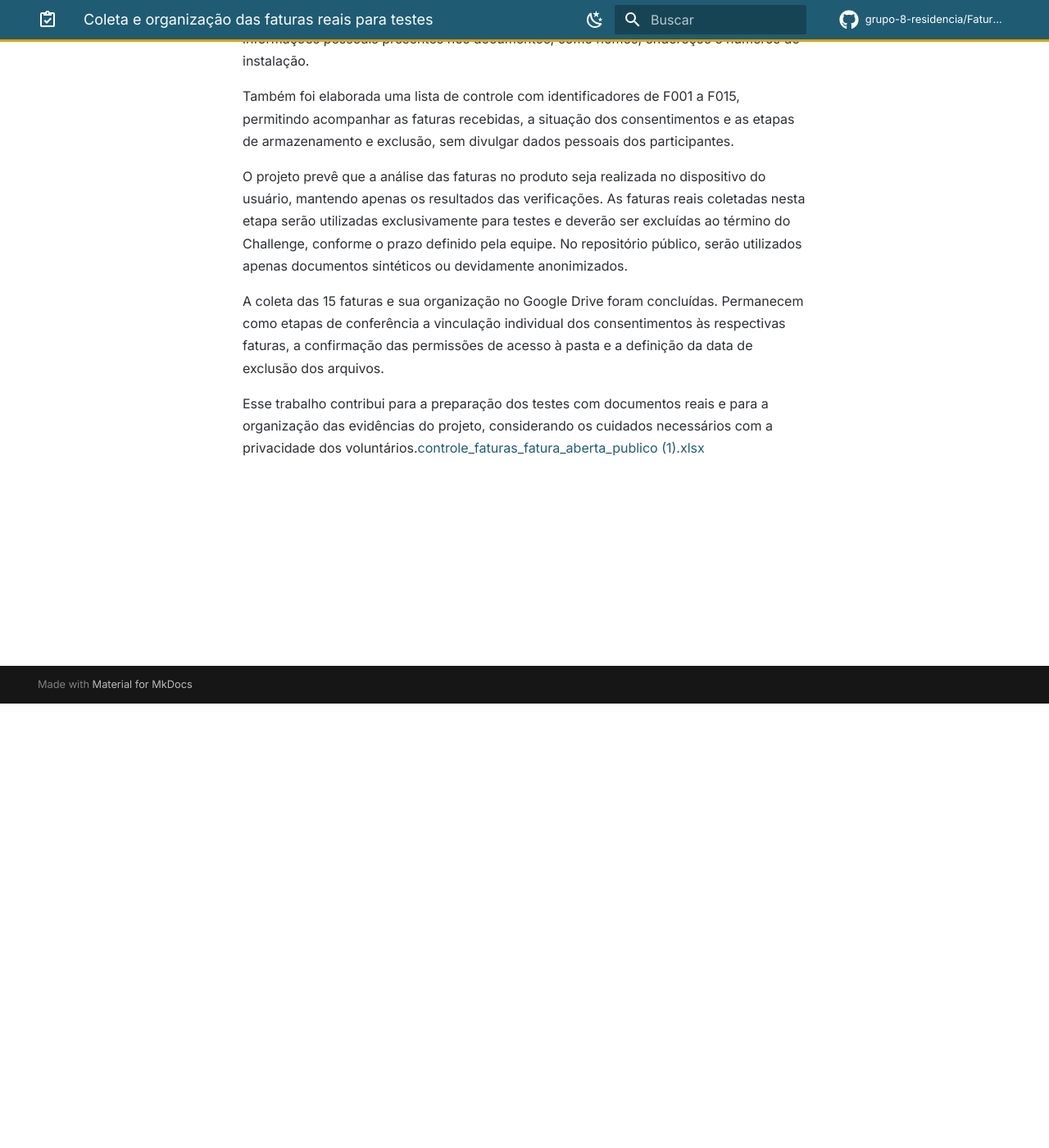
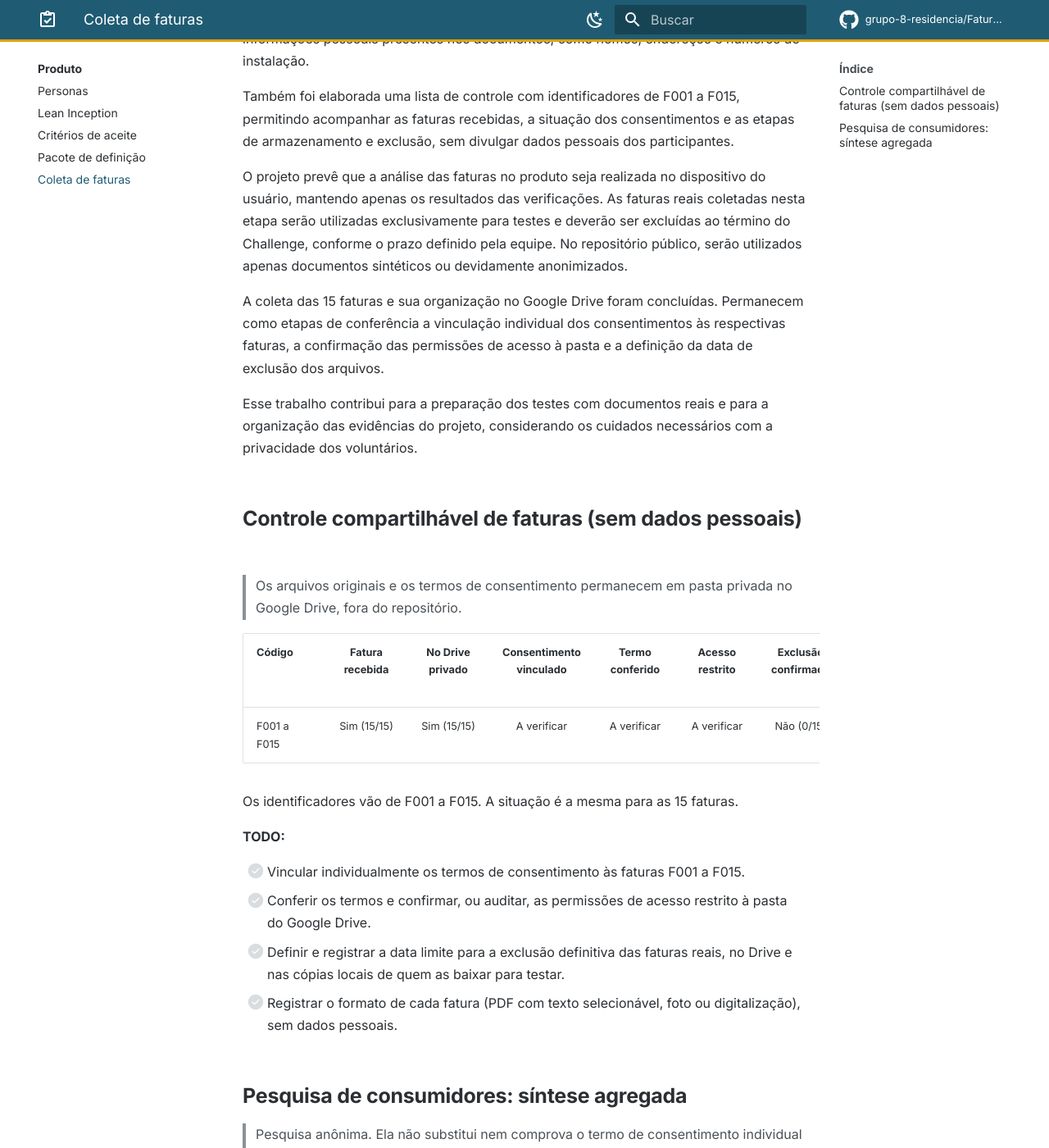
Before and after one commit to grupo-8-residencia/Fatura-Aberta, an MkDocs documentation site: the page built from docs/produto/coleta-faturas.md, in a window 1280 px wide and 1400 px high, scrolled down 542 px. Shown: the whole window at 82% size. Built offline with MkDocs 1.6.1 and Material for MkDocs 9.7.7, drawn with Linux system fonts in a browser that asks for light colours; plug-ins that fetch from the network failed and are left out; comment, search, counter and statistics services are not loaded; some of the changed text lies outside the part shown.

Commit message:
docs(F1): ajusta a coleta de faturas conforme a revisão da Talita
- converte a planilha para tabelas Markdown em docs/produto/coleta-faturas.md
- remove o .xlsx de nome irregular e o link para o anexo externo
- termo conferido e acesso restrito passam a A verificar, com bloco TODO das pendências
- registra formato das faturas e exclusão de cópias locais como pendências
- adiciona a página ao mkdocs.yml

Refs #6

Co-Authored-By: Claude Sonnet 5.5 <noreply@anthropic.com>

```diff
--- a/docs/produto/coleta-faturas.md
+++ b/docs/produto/coleta-faturas.md
@@ -12,4 +12,39 @@ O projeto prevê que a análise das faturas no produto seja realizada no disposi
 
 A coleta das 15 faturas e sua organização no Google Drive foram concluídas. Permanecem como etapas de conferência a vinculação individual dos consentimentos às respectivas faturas, a confirmação das permissões de acesso à pasta e a definição da data de exclusão dos arquivos.
 
-Esse trabalho contribui para a preparação dos testes com documentos reais e para a organização das evidências do projeto, considerando os cuidados necessários com a privacidade dos voluntários.[controle_faturas_fatura_aberta_publico (1).xlsx](https://github.com/user-attachments/files/34492292/controle_faturas_fatura_aberta_publico.1.xlsx)
+Esse trabalho contribui para a preparação dos testes com documentos reais e para a organização das evidências do projeto, considerando os cuidados necessários com a privacidade dos voluntários.
+
+## Controle compartilhável de faturas (sem dados pessoais)
+
+> Os arquivos originais e os termos de consentimento permanecem em pasta privada no Google Drive, fora do repositório.
+
+| Código | Fatura recebida | No Drive privado | Consentimento vinculado | Termo conferido | Acesso restrito | Exclusão confirmada | Observações (sem dados pessoais) |
+| :--- | :---: | :---: | :---: | :---: | :---: | :---: | :--- |
+| F001 a F015 | Sim (15/15) | Sim (15/15) | A verificar | A verificar | A verificar | Não (0/15) | — |
+
+Os identificadores vão de F001 a F015. A situação é a mesma para as 15 faturas.
+
+**TODO:**
+
+- [ ] Vincular individualmente os termos de consentimento às faturas F001 a F015.
+- [ ] Conferir os termos e confirmar, ou auditar, as permissões de acesso restrito à pasta do Google Drive.
+- [ ] Definir e registrar a data limite para a exclusão definitiva das faturas reais, no Drive e nas cópias locais de quem as baixar para testar.
+- [ ] Registrar o formato de cada fatura (PDF com texto selecionável, foto ou digitalização), sem dados pessoais.
+
+## Pesquisa de consumidores: síntese agregada
+
+> Pesquisa anônima. Ela não substitui nem comprova o termo de consentimento individual para uso das faturas.
+
+| Indicador | Resultado |
+| :--- | :---: |
+| Questionários informados | 19 |
+| Distrito Federal | 14 |
+| Entorno do DF | 5 |
+| Recebem conta impressa | 15 |
+| Recebem PDF por e-mail ou app | 1 |
+| Consultam app ou site | 3 |
+| Usariam o aplicativo: sim | 16 |
+| Usariam o aplicativo: não | 2 |
+| Usariam o aplicativo: talvez | 1 |
+
+Com 19 respostas não é possível generalizar. Ainda assim, 15 dos 19 respondentes recebem a conta impressa, o que sugere que a leitura de foto pode pesar mais do que a de PDF.
--- a/mkdocs.yml
+++ b/mkdocs.yml
@@ -95,6 +95,7 @@ nav:
       - Lean Inception: produto/lean-inception.md
       - Critérios de aceite: produto/criterios-aceite.md
       - Pacote de definição: produto/pacote-de-definicao.md
+      - Coleta de faturas: produto/coleta-faturas.md
   - Arquitetura:
       - arquitetura/index.md
       - Contratos: arquitetura/contratos.md
```
Also changed, not shown: 1 other file.
